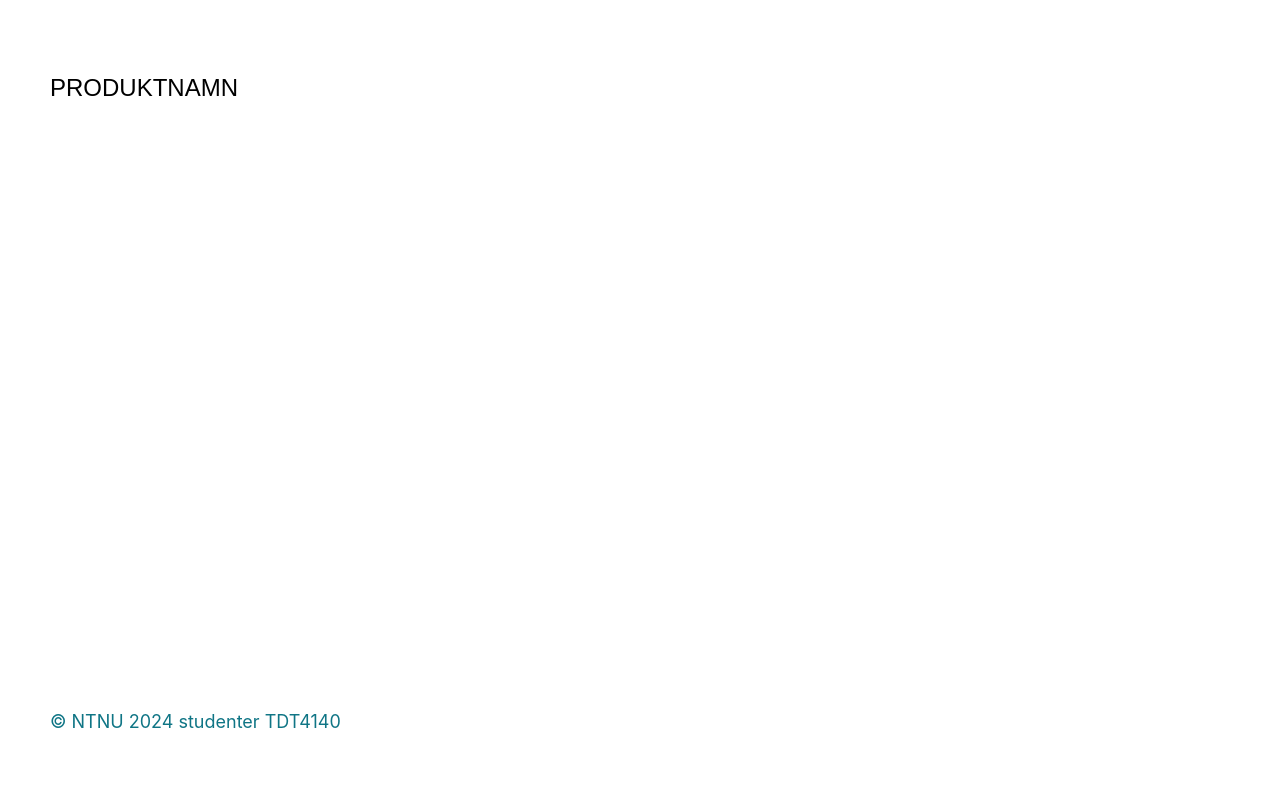
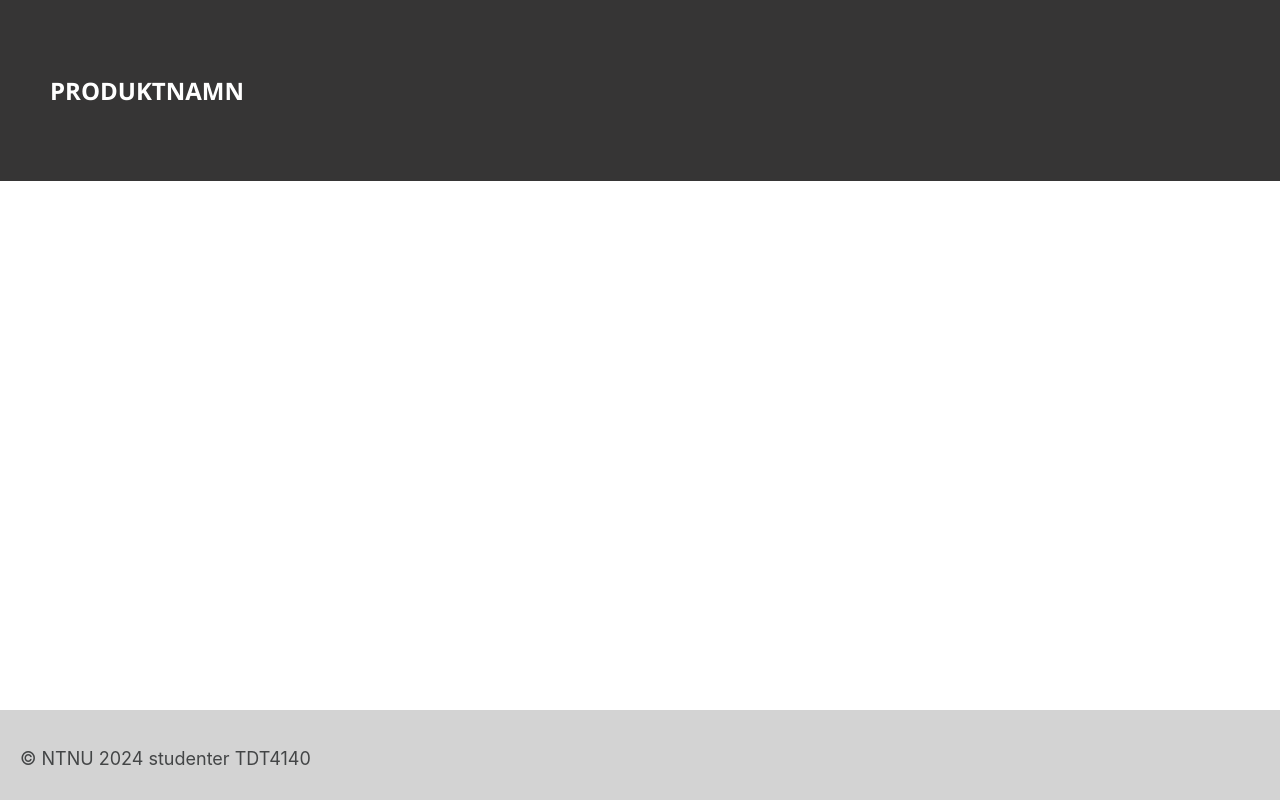
Before and after one commit to Tobiazo/travelapp, a React (Create React App) app in the folder client/travelapp/: page / in a window 1280 px wide. Built offline with nearby package versions, Linux system fonts and the light colour scheme.

Commit message:
estetisk header og footer

```diff
--- a/client/travelapp/src/styles/HeaderFooter.css
+++ b/client/travelapp/src/styles/HeaderFooter.css
@@ -1,14 +1,22 @@
 #footer {
-  color: rgb(15, 117, 133);
+  color: rgb(67, 69, 70);
   font-size: large;
-  padding: 50px;
   position: fixed;
-  bottom: 0;
+    height: 50px;
+    background-color: lightgrey;
+    bottom: 0px;
+    left: 0px;
+    right: 0px;
+    margin-bottom: 0px;
+    padding: 20px;
 }
 
 #header {
+  color: white;
   position: sticky;
   font-size: x-large;
   padding: 50px;
-  font-family: sans-serif;
+  font-family: 'Segoe UI', Tahoma, Geneva, Verdana, sans-serif;
+  font-weight: bold;
+  background-color: rgb(54, 53, 53);
 }
```
